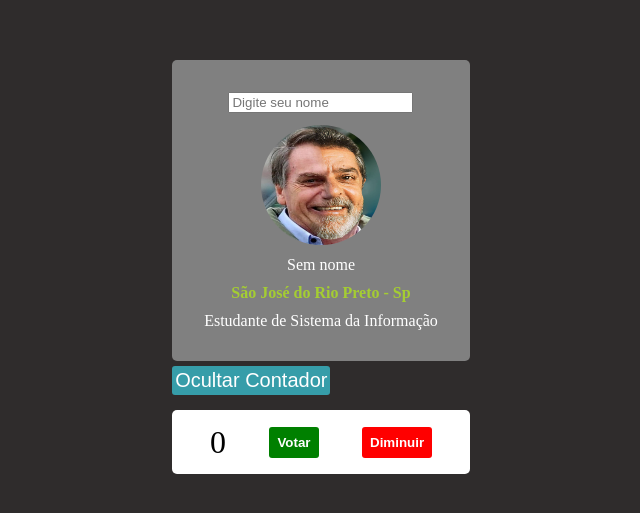
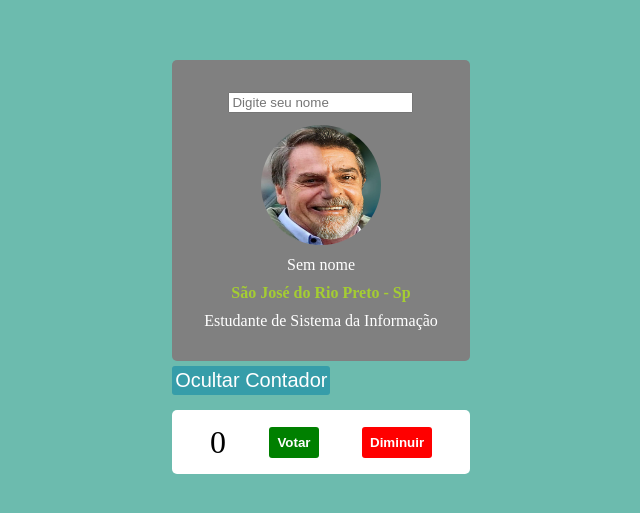
Before and after one commit to bailolucasteacher/use-states-boolean-string-numbers, a React (Vite) app: page / in a window 1280 px wide. Shown: the part 133-646 px from the top of the page, without its empty margins (319-959 px from the left). Built offline with nearby package versions, Linux system fonts and the light colour scheme.

Commit message:
style: mudando a cor do plano de fundo

```diff
--- a/src/App.css
+++ b/src/App.css
@@ -1,5 +1,5 @@
 body {
-    background-color: rgb(47, 44, 44);
+    background-color: rgb(108, 187, 174);
     display: flex;
     align-items: center;
     justify-content: center;
```
